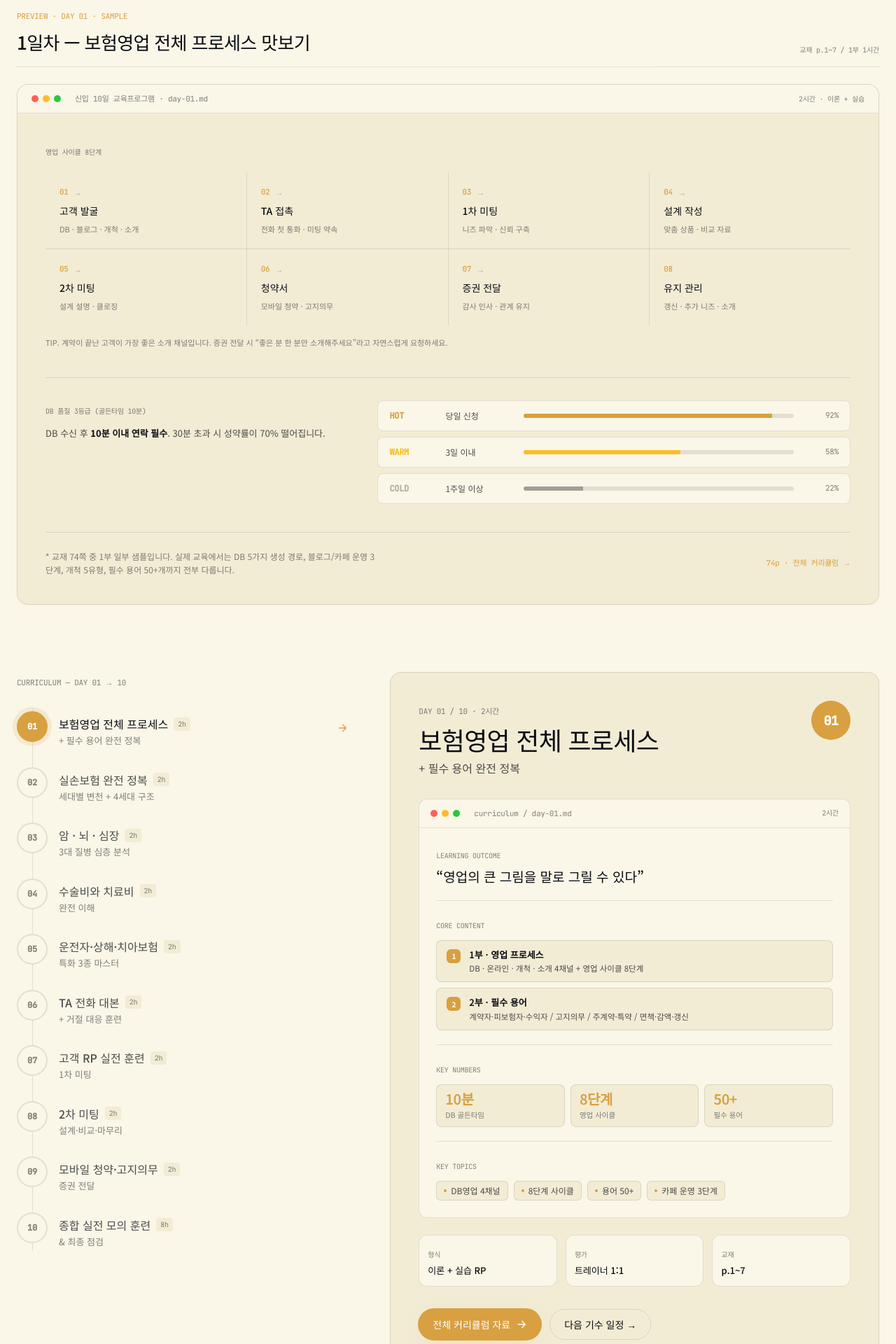
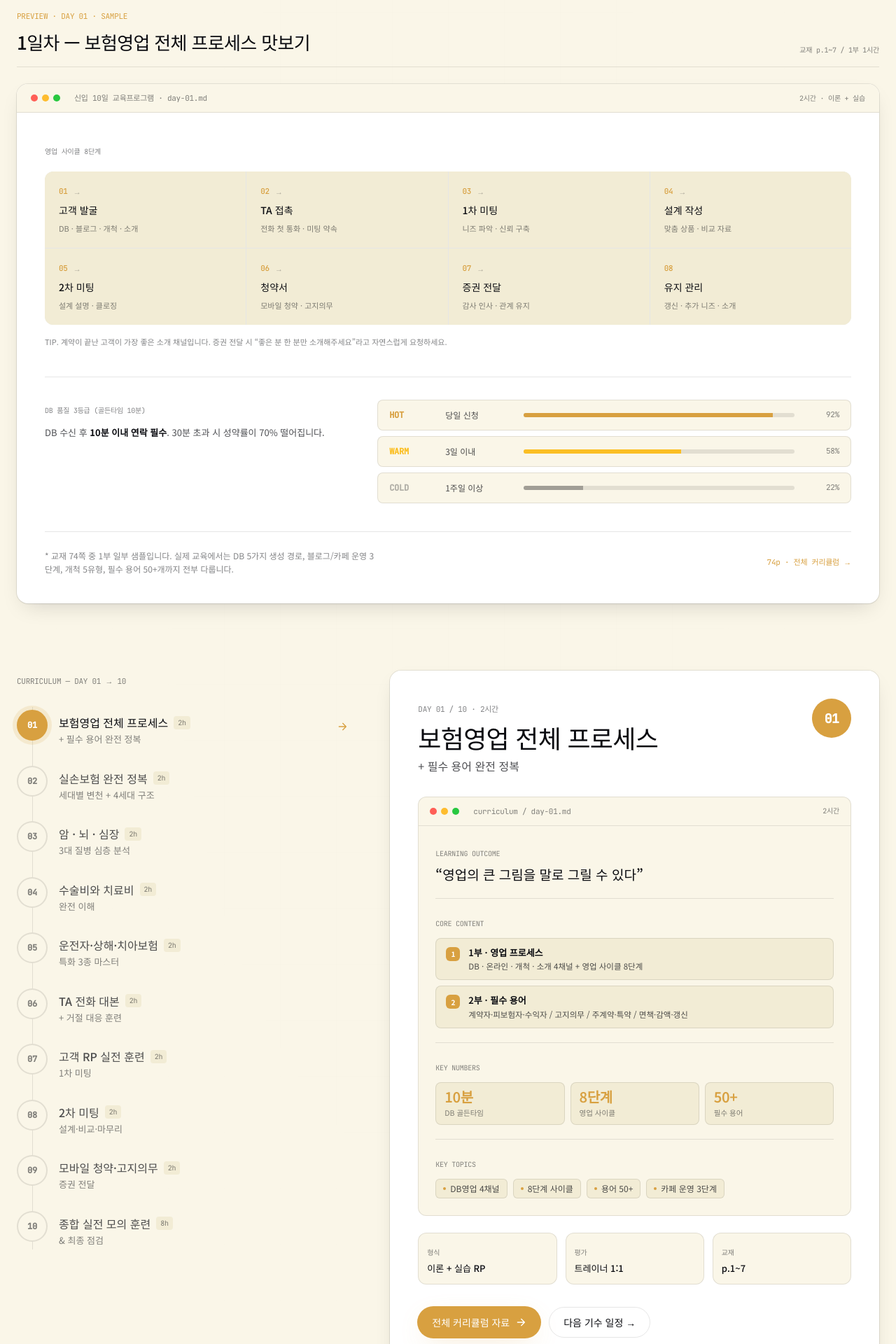
Before and after one commit to amazing067/amazing-biz-prime, a Next.js app: page / in a window 1280 px wide. Shown: the part 5560-7480 px from the top of the page at 70% size. Built offline with nearby package versions, Linux system fonts and the light colour scheme; no server answers.

Commit message:
feat(v2): apply card-v2 to training, value-chain, partners cards

```diff
--- a/components/v2/Partners.tsx
+++ b/components/v2/Partners.tsx
@@ -92,7 +92,7 @@ export default function Partners() {
           한 회사 상품만 파는 전속이 아닙니다. 생·손보 {ALL.length}개사 상품을 동시에 비교해 고객에게 정말 필요한 상품을 조합합니다. 이것이 우리가 &ldquo;비교 가능한 설계&rdquo;를 할 수 있는 이유입니다.
         </p>
 
-        <div className="relative rounded-2xl border border-[color:var(--line)] overflow-hidden">
+        <div className="relative card-v2 overflow-hidden">
           <div
             className="grid grid-cols-3 sm:grid-cols-4 md:grid-cols-6 lg:grid-cols-8 xl:grid-cols-9 gap-px"
             style={{ background: "var(--line)" }}
--- a/components/v2/Training.tsx
+++ b/components/v2/Training.tsx
@@ -283,7 +283,7 @@ export default function Training() {
             </Mono>
           </div>
 
-          <div className="rounded-2xl border border-[color:var(--line)] bg-[color:var(--bg-2)] overflow-hidden">
+          <div className="card-v2 overflow-hidden">
             {/* Book-style header */}
             <div className="flex items-center gap-2 px-5 py-3 border-b border-[color:var(--line)] bg-[color:var(--bg-1)]">
               <div className="flex gap-1.5">
@@ -454,7 +454,7 @@ export default function Training() {
           </div>
 
           <div className="md:col-span-7">
-            <div className="sticky top-24 rounded-2xl border border-[color:var(--line)] bg-[color:var(--bg-2)] p-8 md:p-10">
+            <div className="sticky top-24 card-v2 p-8 md:p-10">
               <div className="flex items-start justify-between gap-4">
                 <div>
                   <Mono className="text-[11px] tracking-[0.16em] text-[color:var(--dim)]">
--- a/components/v2/ValueChain.tsx
+++ b/components/v2/ValueChain.tsx
@@ -67,7 +67,7 @@ export default function ValueChain() {
 
         {/* Two principles */}
         <div className="grid grid-cols-1 md:grid-cols-2 gap-8 md:gap-12 mb-24">
-          <div className="rounded-2xl border border-[color:var(--line)] bg-[color:var(--bg-2)] p-8 md:p-10">
+          <div className="card-v2 p-8 md:p-10">
             <Mono className="text-[11px] tracking-[0.18em] text-[color:var(--accent)]">
               PRINCIPLE / 01
             </Mono>
@@ -96,7 +96,7 @@ export default function ValueChain() {
             </div>
           </div>
 
-          <div className="rounded-2xl border border-[color:var(--line)] bg-[color:var(--bg-2)] p-8 md:p-10">
+          <div className="card-v2 p-8 md:p-10">
             <Mono className="text-[11px] tracking-[0.18em] text-[color:var(--accent)]">
               PRINCIPLE / 02
             </Mono>
```
